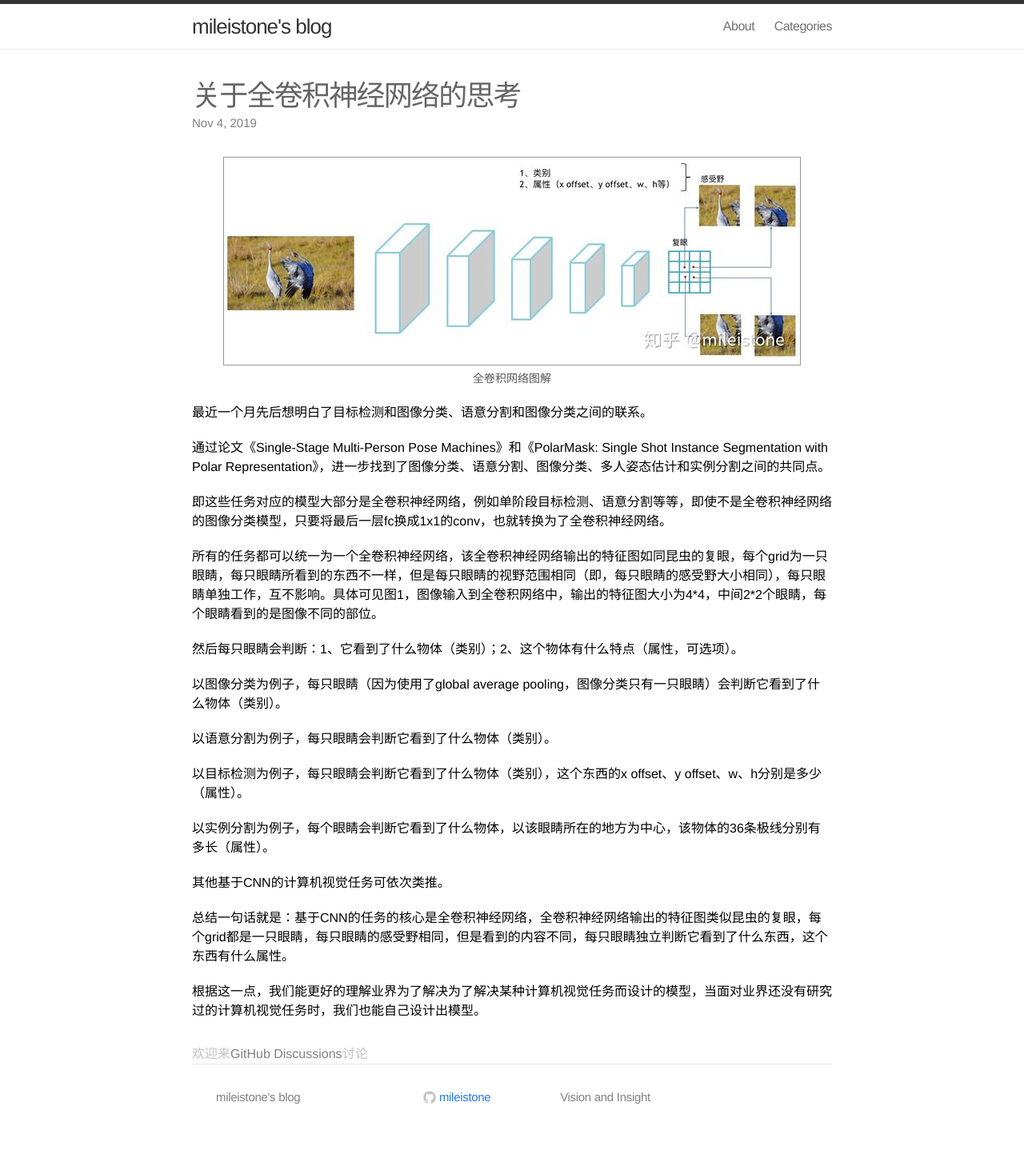
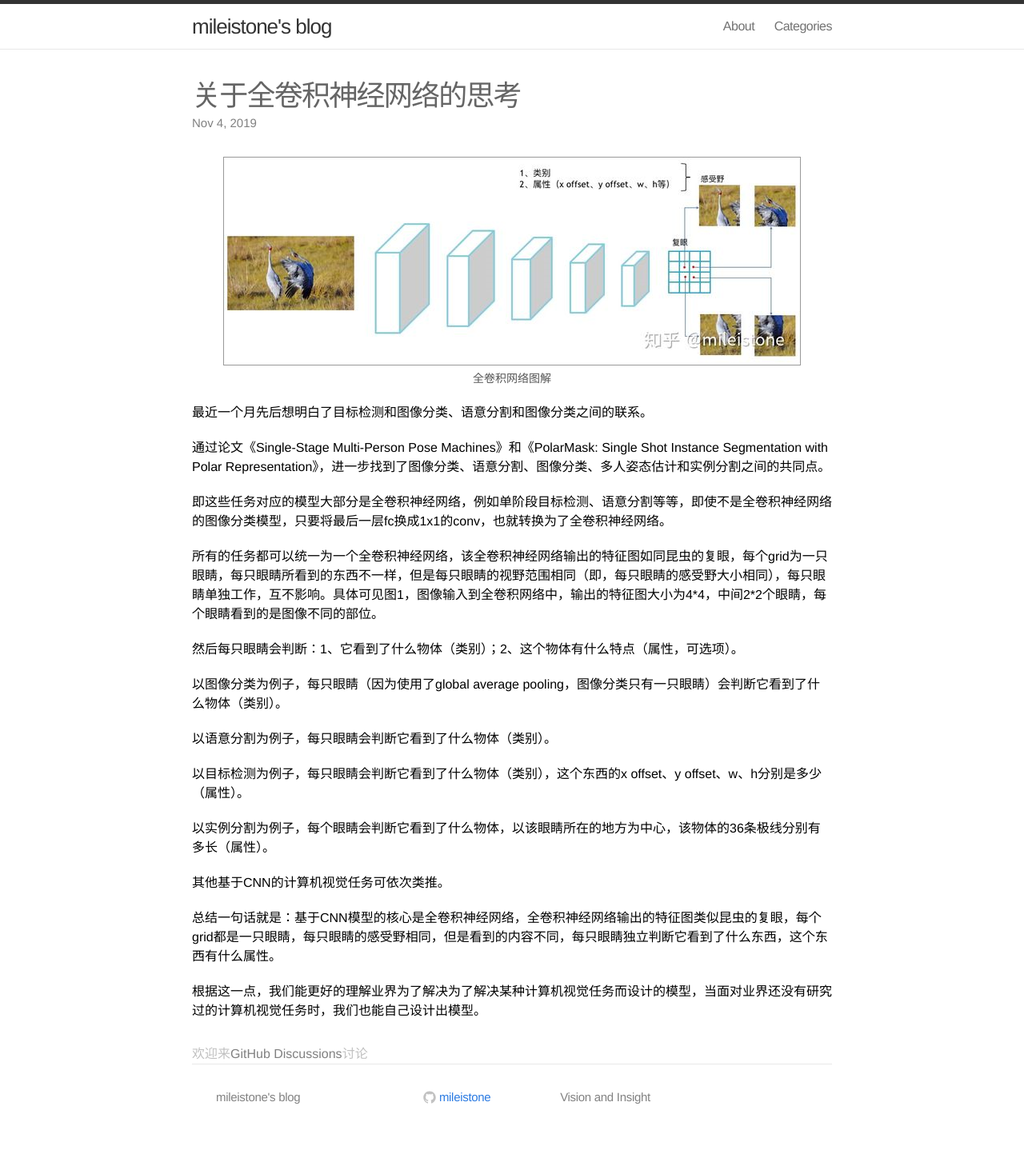
Before and after one commit to mileistone/mileistone.github.io, a Jekyll site: the page built from _posts/2019-11-04-thought-on-fully-convolutional-networks.md, in a window 1280 px wide. Shown: the whole page at 80% size. Built offline with Jekyll 4.4.1, drawn with Linux system fonts in a browser that asks for light colours.

Commit message:
Update 2019-11-04-thought-on-fully-convolutional-networks.md

```diff
--- a/_posts/2019-11-04-thought-on-fully-convolutional-networks.md
+++ b/_posts/2019-11-04-thought-on-fully-convolutional-networks.md
@@ -2,7 +2,7 @@
 layout: post
 comments: true
 title: 关于全卷积神经网络的思考
-excerpt: 基于CNN的任务的核心是全卷积神经网络，全卷积神经网络输出的特征图类似昆虫的复眼，每个grid都是一只眼睛，每只眼睛的感受野相同，但是看到的内容不同
+excerpt: 基于CNN模型的核心是全卷积神经网络，全卷积神经网络输出的特征图类似昆虫的复眼，每个grid都是一只眼睛，每只眼睛的感受野相同，但是看到的内容不同
 categories: Work
 date: 2019-11-04 22:00:00
 ---
@@ -32,6 +32,6 @@ date: 2019-11-04 22:00:00
 
 其他基于CNN的计算机视觉任务可依次类推。
 
-总结一句话就是：基于CNN的任务的核心是全卷积神经网络，全卷积神经网络输出的特征图类似昆虫的复眼，每个grid都是一只眼睛，每只眼睛的感受野相同，但是看到的内容不同，每只眼睛独立判断它看到了什么东西，这个东西有什么属性。
+总结一句话就是：基于CNN模型的核心是全卷积神经网络，全卷积神经网络输出的特征图类似昆虫的复眼，每个grid都是一只眼睛，每只眼睛的感受野相同，但是看到的内容不同，每只眼睛独立判断它看到了什么东西，这个东西有什么属性。
 
 根据这一点，我们能更好的理解业界为了解决为了解决某种计算机视觉任务而设计的模型，当面对业界还没有研究过的计算机视觉任务时，我们也能自己设计出模型。
```
